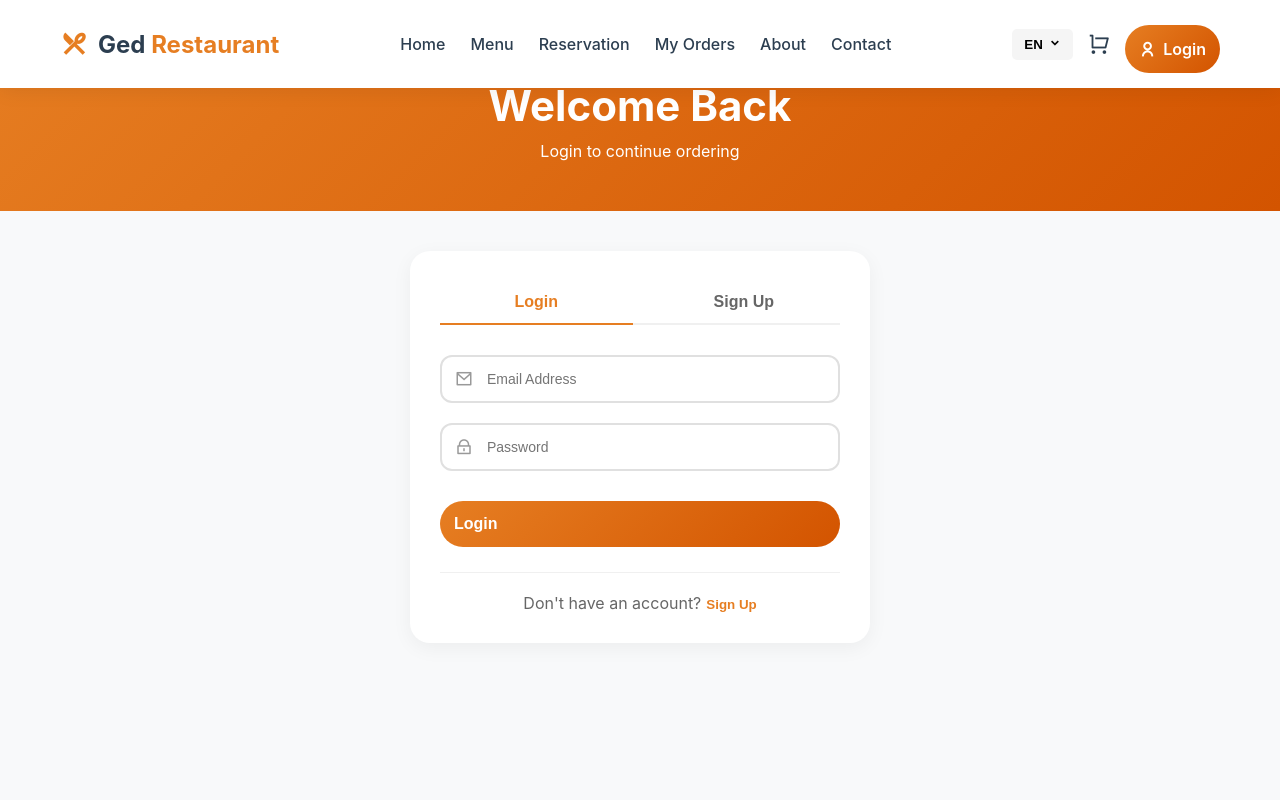
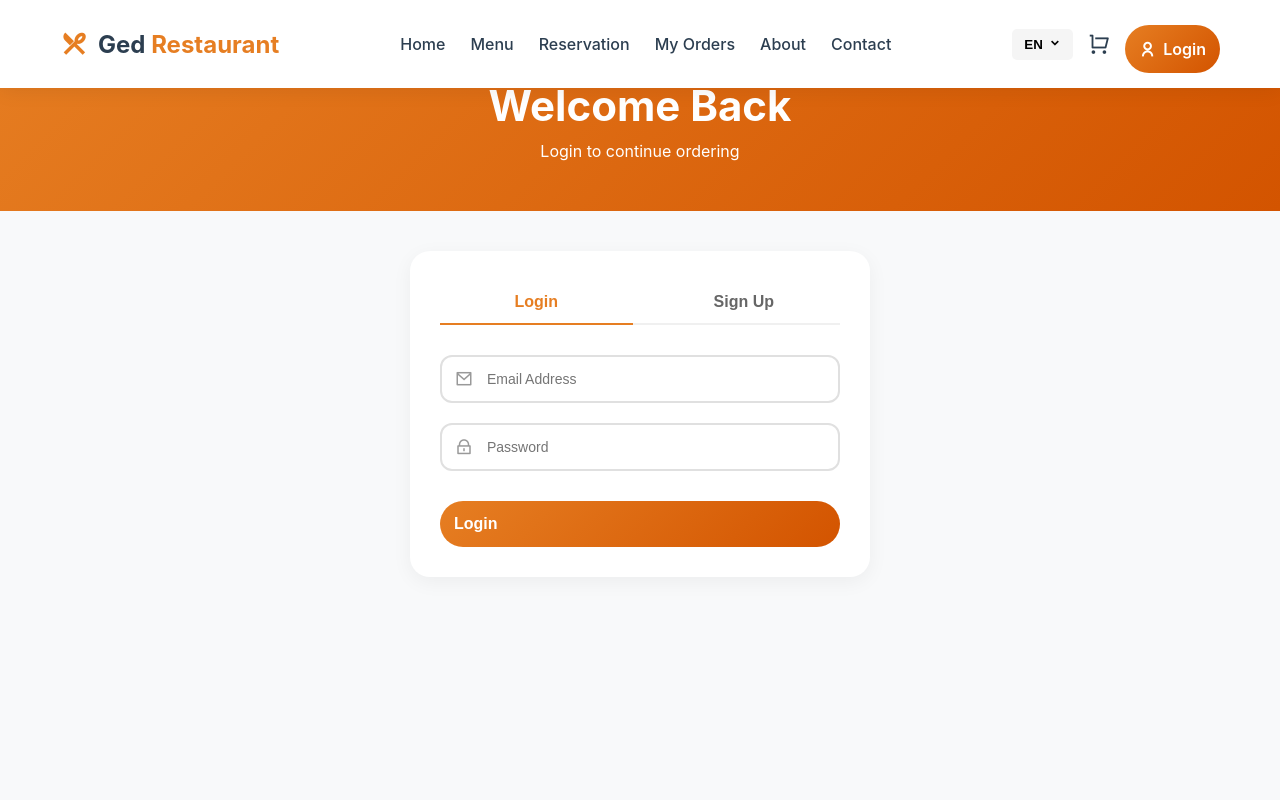
Before and after one commit to gediyoneyasu/ged-restaurant, a React (Vite) app in the folder frontend/: page /auth in a window 1280 px wide. Shown: the top 800 px of the page. Built offline with nearby package versions, Linux system fonts and the light colour scheme; some icons are missing.

Commit message:
FIX: Direct API URL in Auth component

```diff
--- a/frontend/src/components/Auth/Auth.jsx
+++ b/frontend/src/components/Auth/Auth.jsx
@@ -1,13 +1,12 @@
 import React, { useState } from 'react';
 import { useNavigate } from 'react-router-dom';
-import { useLanguage } from '../../contexts/LanguageContext';
 import axios from 'axios';
 import './Auth.css';
 
-const API_URL = 'http://localhost:5001/api';
+// DIRECT API URL - NO ENVIRONMENT VARIABLES
+const API_URL = 'https://ged-restaurant.onrender.com/api';
 
 function Auth() {
-  const { language, t } = useLanguage();
   const navigate = useNavigate();
   const [isLogin, setIsLogin] = useState(true);
   const [loading, setLoading] = useState(false);
@@ -28,7 +27,7 @@ function Auth() {
 
     try {
       if (isLogin) {
-        // Login
+        // LOGIN
         const response = await axios.post(`${API_URL}/auth/login`, {
           email: formData.email,
           password: formData.password
@@ -43,9 +42,9 @@ function Auth() {
           setError(response.data.message || 'Login failed');
         }
       } else {
-        // Register
+        // REGISTER
         if (formData.password !== formData.confirmPassword) {
-          setError(language === 'en' ? 'Passwords do not match' : 'የይለፍ ቃሎች አይዛመዱም');
+          setError('Passwords do not match');
           setLoading(false);
           return;
         }
@@ -69,11 +68,11 @@ function Auth() {
     } catch (err) {
       console.error('Auth error:', err);
       if (err.response) {
-        setError(err.response.data?.message || 'Something went wrong');
+        setError(err.response.data?.message || 'Server error');
       } else if (err.request) {
-        setError('Cannot connect to server. Make sure backend is running on port 5001');
+        setError('Cannot connect to server. Backend may be down.');
       } else {
-        setError('Something went wrong. Please try again.');
+        setError('Something went wrong');
       }
     } finally {
       setLoading(false);
@@ -81,7 +80,7 @@ function Auth() {
   };
 
   return (
-    <div className="auth-page" key={language}>
+    <div className="auth-page">
       <div className="auth-hero">
         <h1>{isLogin ? 'Welcome Back' : 'Create Account'}</h1>
         <p>{isLogin ? 'Login to continue ordering' : 'Sign up to start ordering'}</p>
@@ -131,15 +130,6 @@ function Auth() {
               {loading ? 'Processing...' : (isLogin ? 'Login' : 'Sign Up')}
             </button>
           </form>
-
-          <div className="auth-footer">
-            <p>
-              {isLogin ? "Don't have an account?" : "Already have an account?"}
-              <button onClick={() => setIsLogin(!isLogin)}>
-                {isLogin ? 'Sign Up' : 'Login'}
-              </button>
-            </p>
-          </div>
         </div>
       </div>
     </div>
```
